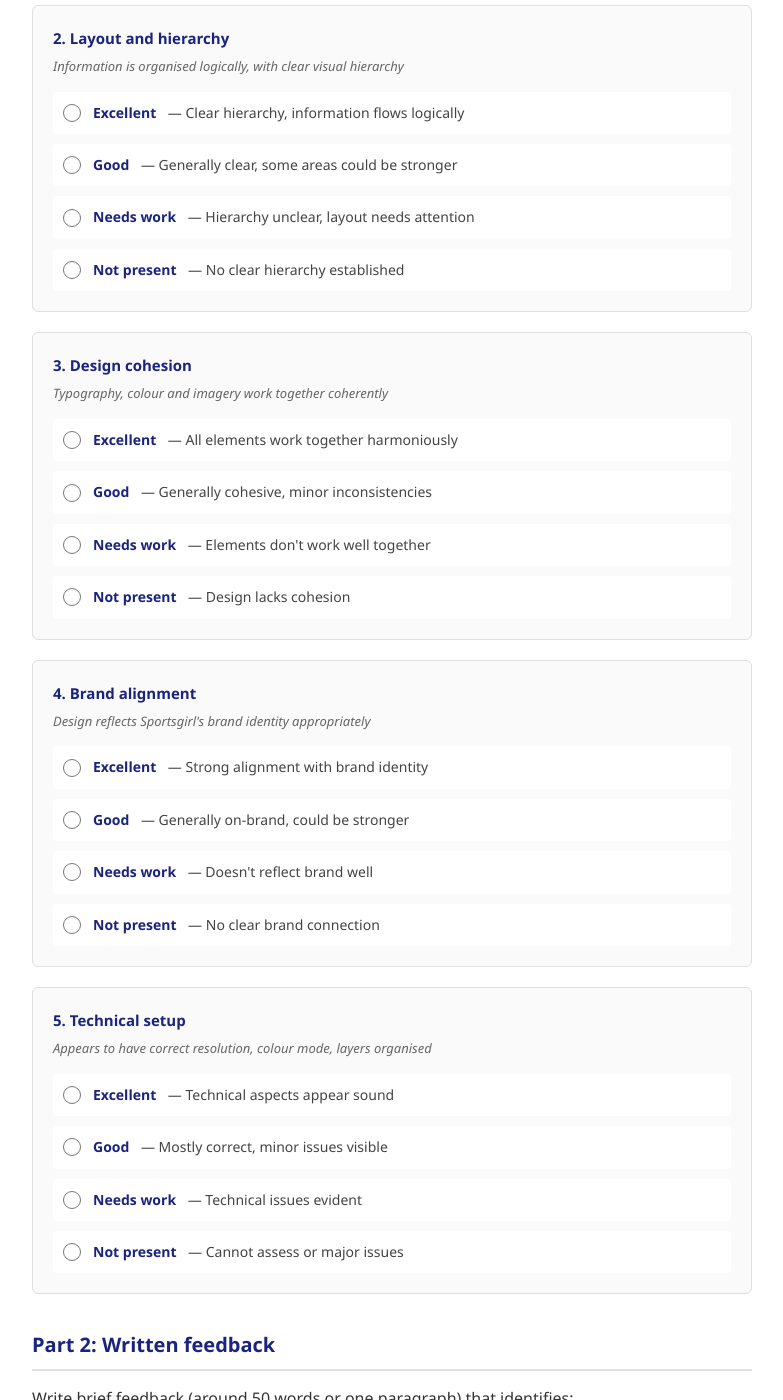
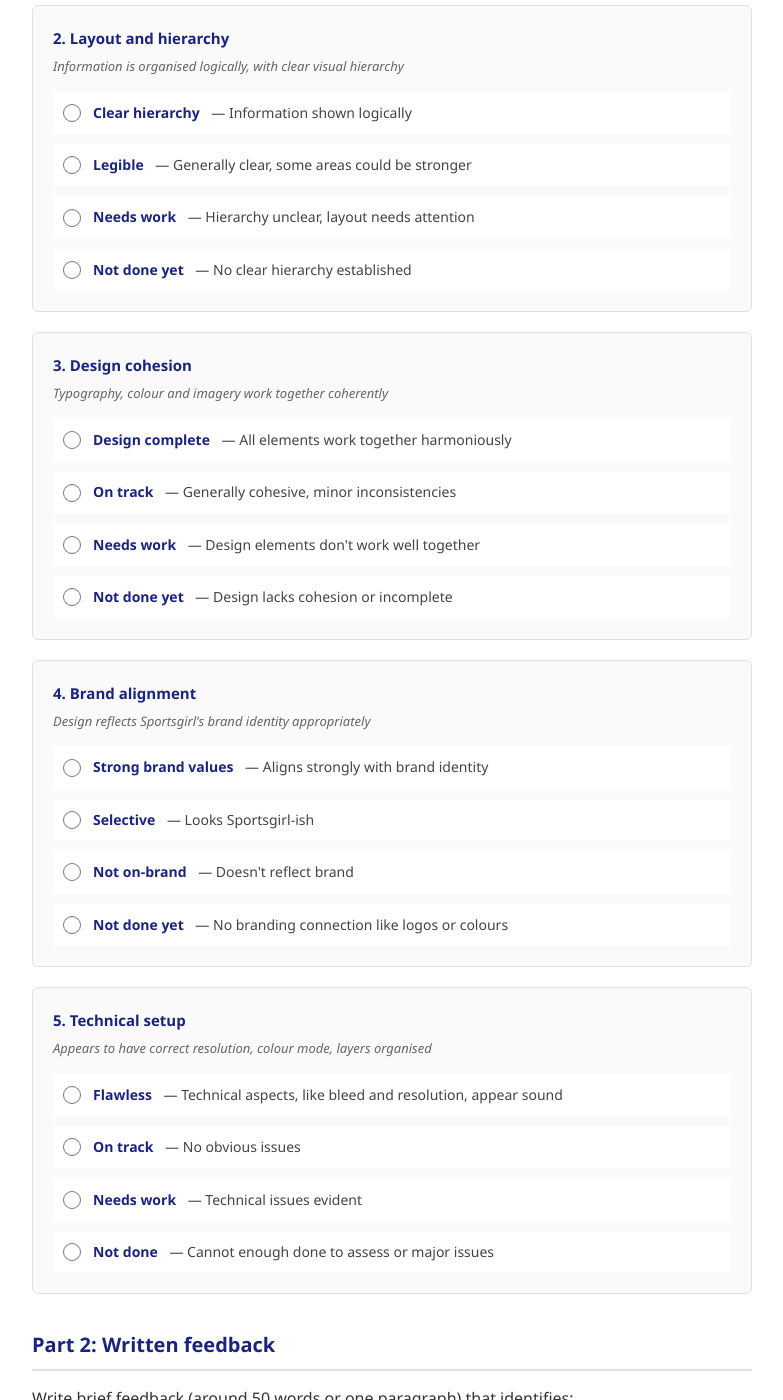
Before and after one commit to Leigh-code/Canvas, a Jekyll site: the page docs/peer-feedback-form.html, which Jekyll copies as it is, in a window 1280 px wide and 1400 px high, scrolled down 1287 px. Shown: the whole window, without its empty margins (248-1031 px from the left). Built offline with Jekyll 4.4.1, drawn with Linux system fonts in a browser that asks for light colours; some of the changed text lies outside the part shown.

Commit message:
Update peer-feedback-form.html

```diff
--- a/docs/peer-feedback-form.html
+++ b/docs/peer-feedback-form.html
@@ -346,19 +346,19 @@
                     <div class="radio-group">
                         <div class="radio-option">
                             <input type="radio" id="req1" name="required" value="excellent" required>
-                            <label for="req1"><span class="option-level">Excellent</span> — All elements present and correctly placed</label>
+                            <label for="req1"><span class="option-level">All done</span> — All elements present and correctly placed</label>
                         </div>
                         <div class="radio-option">
                             <input type="radio" id="req2" name="required" value="good">
-                            <label for="req2"><span class="option-level">Good</span> — Most elements present, minor items missing</label>
+                            <label for="req2"><span class="option-level">Mostly done</span> — Most elements present, minor items missing</label>
                         </div>
                         <div class="radio-option">
                             <input type="radio" id="req3" name="required" value="needs-work">
-                            <label for="req3"><span class="option-level">Needs work</span> — Several elements missing or incorrect</label>
+                            <label for="req3"><span class="option-level">Some done</span> — Several elements missing or incorrect</label>
                         </div>
                         <div class="radio-option">
                             <input type="radio" id="req4" name="required" value="not-present">
-                            <label for="req4"><span class="option-level">Not present</span> — Major elements missing</label>
+                            <label for="req4"><span class="option-level">Not done yet</span> — Major elements missing</label>
                         </div>
                     </div>
                 </div>
@@ -370,11 +370,11 @@
                     <div class="radio-group">
                         <div class="radio-option">
                             <input type="radio" id="layout1" name="layout" value="excellent" required>
-                            <label for="layout1"><span class="option-level">Excellent</span> — Clear hierarchy, information flows logically</label>
+                            <label for="layout1"><span class="option-level">Clear hierarchy</span> — Information shown logically</label>
                         </div>
                         <div class="radio-option">
                             <input type="radio" id="layout2" name="layout" value="good">
-                            <label for="layout2"><span class="option-level">Good</span> — Generally clear, some areas could be stronger</label>
+                            <label for="layout2"><span class="option-level">Legible</span> — Generally clear, some areas could be stronger</label>
                         </div>
                         <div class="radio-option">
                             <input type="radio" id="layout3" name="layout" value="needs-work">
@@ -382,7 +382,7 @@
                         </div>
                         <div class="radio-option">
                             <input type="radio" id="layout4" name="layout" value="not-present">
-                            <label for="layout4"><span class="option-level">Not present</span> — No clear hierarchy established</label>
+                            <label for="layout4"><span class="option-level">Not done yet</span> — No clear hierarchy established</label>
                         </div>
                     </div>
                 </div>
@@ -394,19 +394,19 @@
                     <div class="radio-group">
                         <div class="radio-option">
                             <input type="radio" id="cohesion1" name="cohesion" value="excellent" required>
-                            <label for="cohesion1"><span class="option-level">Excellent</span> — All elements work together harmoniously</label>
+                            <label for="cohesion1"><span class="option-level">Design complete</span> — All elements work together harmoniously</label>
                         </div>
                         <div class="radio-option">
                             <input type="radio" id="cohesion2" name="cohesion" value="good">
-                            <label for="cohesion2"><span class="option-level">Good</span> — Generally cohesive, minor inconsistencies</label>
+                            <label for="cohesion2"><span class="option-level">On track</span> — Generally cohesive, minor inconsistencies</label>
                         </div>
                         <div class="radio-option">
                             <input type="radio" id="cohesion3" name="cohesion" value="needs-work">
-                            <label for="cohesion3"><span class="option-level">Needs work</span> — Elements don't work well together</label>
+                            <label for="cohesion3"><span class="option-level">Needs work</span> — Design elements don't work well together</label>
                         </div>
                         <div class="radio-option">
                             <input type="radio" id="cohesion4" name="cohesion" value="not-present">
-                            <label for="cohesion4"><span class="option-level">Not present</span> — Design lacks cohesion</label>
+                            <label for="cohesion4"><span class="option-level">Not done yet</span> — Design lacks cohesion or incomplete</label>
                         </div>
                     </div>
                 </div>
@@ -418,19 +418,19 @@
                     <div class="radio-group">
                         <div class="radio-option">
                             <input type="radio" id="brand1" name="brand" value="excellent" required>
-                            <label for="brand1"><span class="option-level">Excellent</span> — Strong alignment with brand identity</label>
+                            <label for="brand1"><span class="option-level">Strong brand values</span> — Aligns strongly with brand identity</label>
                         </div>
                         <div class="radio-option">
                             <input type="radio" id="brand2" name="brand" value="good">
-                            <label for="brand2"><span class="option-level">Good</span> — Generally on-brand, could be stronger</label>
+                            <label for="brand2"><span class="option-level">Selective</span> — Looks Sportsgirl-ish</label>
                         </div>
                         <div class="radio-option">
                             <input type="radio" id="brand3" name="brand" value="needs-work">
-                            <label for="brand3"><span class="option-level">Needs work</span> — Doesn't reflect brand well</label>
+                            <label for="brand3"><span class="option-level">Not on-brand</span> — Doesn't reflect brand</label>
                         </div>
                         <div class="radio-option">
                             <input type="radio" id="brand4" name="brand" value="not-present">
-                            <label for="brand4"><span class="option-level">Not present</span> — No clear brand connection</label>
+                            <label for="brand4"><span class="option-level">Not done yet</span> — No branding connection like logos or colours</label>
                         </div>
                     </div>
                 </div>
@@ -442,11 +442,11 @@
                     <div class="radio-group">
                         <div class="radio-option">
                             <input type="radio" id="tech1" name="technical" value="excellent" required>
-                            <label for="tech1"><span class="option-level">Excellent</span> — Technical aspects appear sound</label>
+                            <label for="tech1"><span class="option-level">Flawless</span> — Technical aspects, like bleed and resolution, appear sound</label>
                         </div>
                         <div class="radio-option">
                             <input type="radio" id="tech2" name="technical" value="good">
-                            <label for="tech2"><span class="option-level">Good</span> — Mostly correct, minor issues visible</label>
+                            <label for="tech2"><span class="option-level">On track</span> — No obvious issues</label>
                         </div>
                         <div class="radio-option">
                             <input type="radio" id="tech3" name="technical" value="needs-work">
@@ -454,7 +454,7 @@
                         </div>
                         <div class="radio-option">
                             <input type="radio" id="tech4" name="technical" value="not-present">
-                            <label for="tech4"><span class="option-level">Not present</span> — Cannot assess or major issues</label>
+                            <label for="tech4"><span class="option-level">Not done</span> — Cannot enough done to assess or major issues</label>
                         </div>
                     </div>
                 </div>
```
